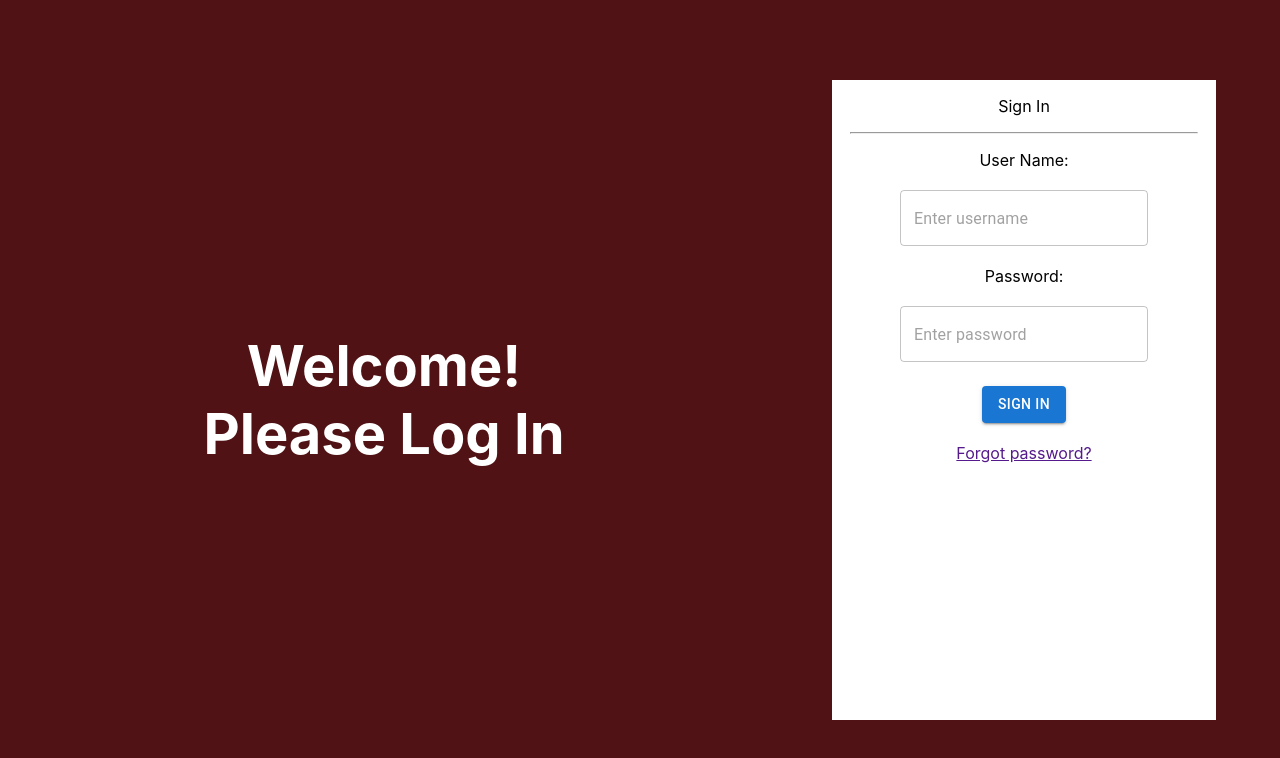
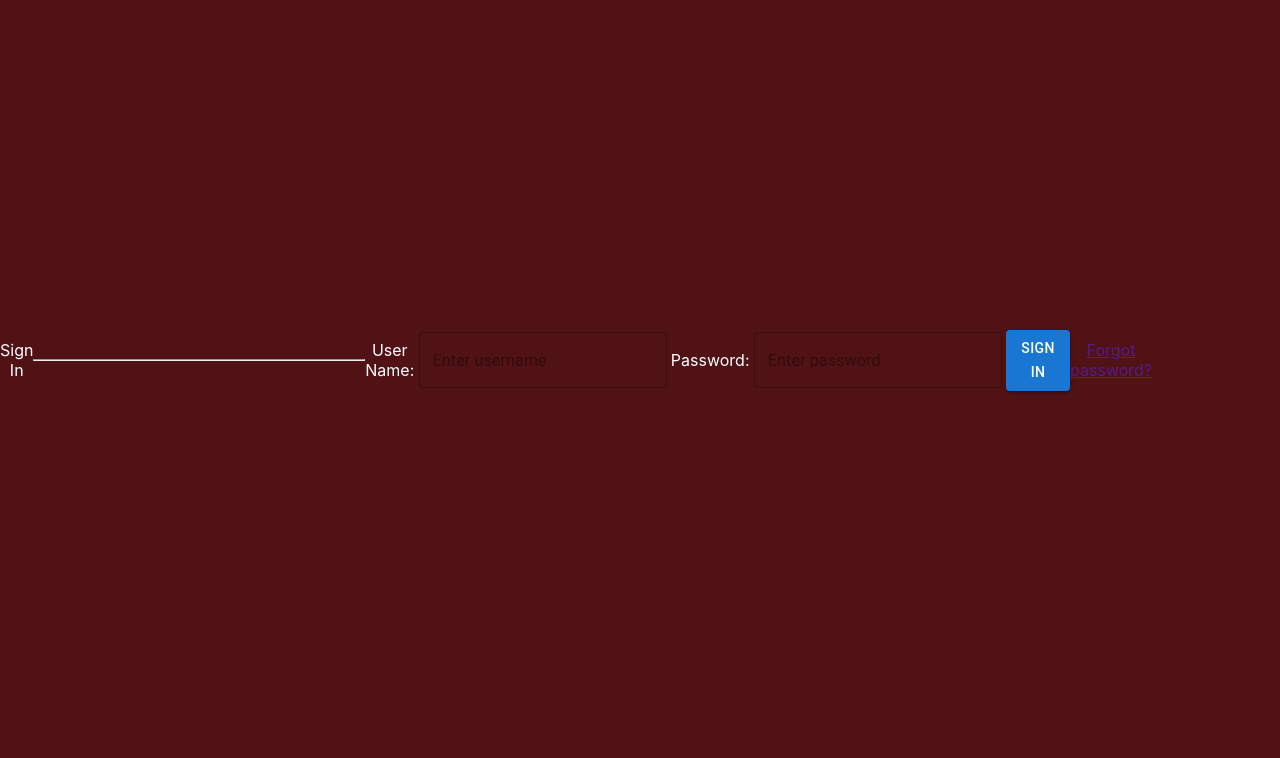
Before and after one commit to kevin-funderburg/recipe-manager, a React (Create React App) app: page / in a window 1280 px wide. Shown: the top 758 px of the page. Built offline with nearby package versions, Linux system fonts and the light colour scheme.

Commit message:
working on new recipe form

```diff
--- a/src/App.js
+++ b/src/App.js
@@ -1,10 +1,11 @@
 import './App.css';
 import Login from './modules/authenticate/login/login';
+import NewRecipe from './modules/forms/newRecipe/newRecipe'
 
 function App() {
   return (
     <div className="App">
-      <Login/>
+      <NewRecipe/>
     </div>
   );
 }
--- a/src/modules/forms/newRecipe/newRecipe.css
+++ b/src/modules/forms/newRecipe/newRecipe.css
@@ -18,7 +18,14 @@
   justify-content: center;
   align-items: center;
 }
-
+.centerPane {
+  color: white;
+  height: 90%;
+  width: 90%;
+  display: flex;
+  justify-content: center;
+  align-items: center;
+}
 .rightPane {
   height: 100%;
   width: 40%;
--- a/src/modules/forms/newRecipe/newRecipe.jsx
+++ b/src/modules/forms/newRecipe/newRecipe.jsx
@@ -1,17 +1,11 @@
 import React from 'react';
-import './login.css';
+import './newRecipe.css';
 import { TextField, Button} from '@mui/material';
 
-function Login(){
+function NewRecipe(){
     return (
         <div className="mainContainer">
-            <div className="leftPane">
-                <h1 className='heading1'>Welcome!<br/>
-                    Please Log In
-                </h1>
-            </div>
-            <div className="rightPane">
-                <div className="loginWindow" display="block">
+            <div className="centerPane" display="block">
                     <p>Sign In</p>
                     <hr width="90%"/>
                     <p>User Name:</p>
@@ -24,8 +18,7 @@ function Login(){
                     <a href=''>Forgot password?</a>
                 </div>
             </div>
-        </div>
     );
 }
 
-export default Login;
+export default NewRecipe;
```
